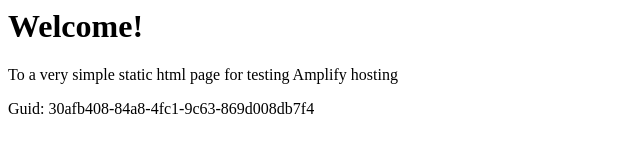
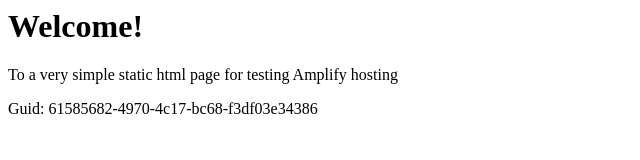
Before and after one commit to aws-aemilia-pdx/Github-PR-Commit-Integration-Test-DoNotTouch-GithubWebhookPreviewCanaryTest-v1-beta-us-west-2, a website: page src/index.html in a window 1280 px wide. Shown: the full height of the page, 0-640 px from the left. Drawn offline with Linux system fonts and the light colour scheme.

Commit message:
commit from integ tests

```diff
--- a/src/index.html
+++ b/src/index.html
@@ -12,6 +12,6 @@
 <body>
     <h1>Welcome!</h1>
     <p>To a very simple static html page for testing Amplify hosting</p>
-    <p>Guid: 30afb408-84a8-4fc1-9c63-869d008db7f4</p></body>
+    <p>Guid: 61585682-4970-4c17-bc68-f3df03e34386</p></body>
 
 </html>
```
